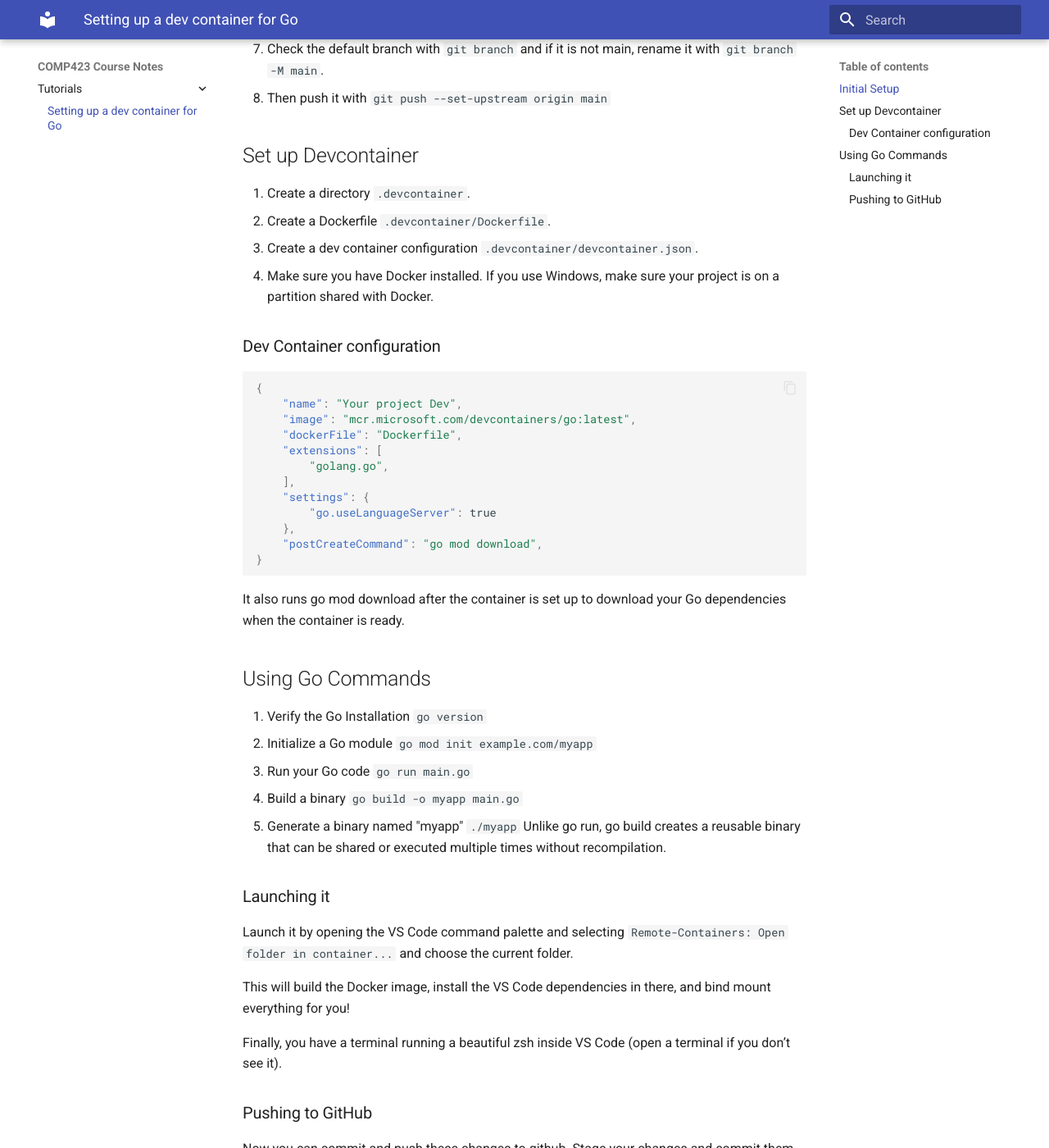
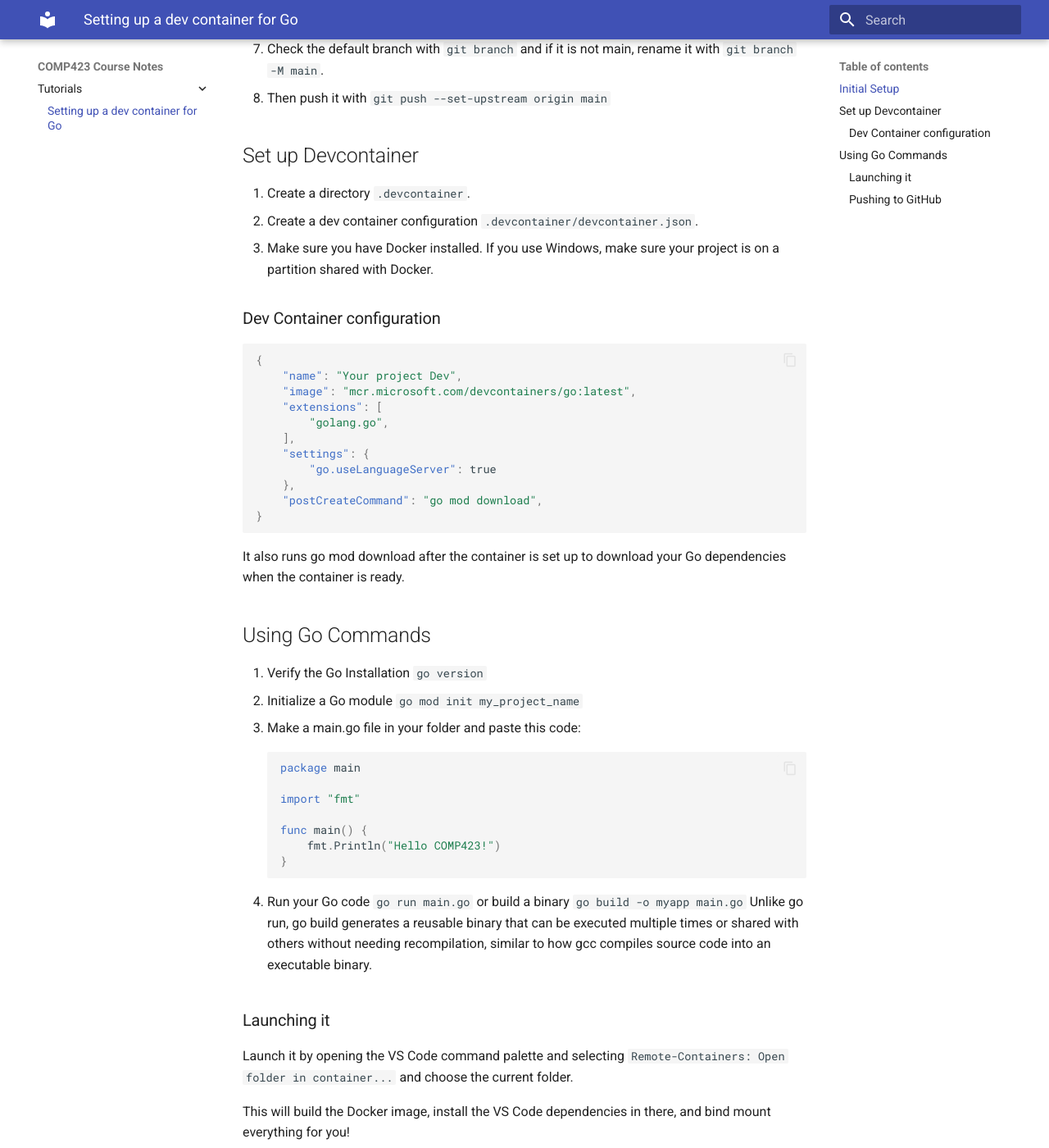
Before and after one commit to maximdolphin/comp423-course-notes, an MkDocs documentation site: the page built from docs/tutorials/go-tutorial.md, in a window 1280 px wide and 1400 px high, scrolled down 612 px. Shown: the whole window at 82% size. Built offline with MkDocs 1.6.1 and Material for MkDocs 9.7.7, drawn with Linux system fonts in a browser that asks for light colours.

Commit message:
add fixes to tutorial to ensure it works

````diff
--- a/docs/tutorials/go-tutorial.md
+++ b/docs/tutorials/go-tutorial.md
@@ -21,9 +21,8 @@
 ## Set up Devcontainer
 
 1. Create a directory `.devcontainer`.
-2. Create a Dockerfile `.devcontainer/Dockerfile`.
-3. Create a dev container configuration `.devcontainer/devcontainer.json`.
-4. Make sure you have Docker installed. If you use Windows, make sure your project is on a partition shared with Docker.
+2. Create a dev container configuration `.devcontainer/devcontainer.json`.
+3. Make sure you have Docker installed. If you use Windows, make sure your project is on a partition shared with Docker.
 
 ### Dev Container configuration
 
@@ -31,7 +30,6 @@
 {
     "name": "Your project Dev",
     "image": "mcr.microsoft.com/devcontainers/go:latest",
-    "dockerFile": "Dockerfile",
     "extensions": [
         "golang.go",
     ],
@@ -47,11 +45,20 @@
 ## Using Go Commands
 
 1. Verify the Go Installation ```go version```
-2. Initialize a Go module ```go mod init example.com/myapp```
-3. Run your Go code ```go run main.go```
-4. Build a binary ```go build -o myapp main.go```
-5. Generate a binary named "myapp" ```./myapp```
-Unlike go run, go build creates a reusable binary that can be shared or executed multiple times without recompilation.
+2. Initialize a Go module ```go mod init my_project_name```
+3. Make a main.go file in your folder and paste this code:
+```go
+package main
+
+import "fmt"
+
+func main() {
+    fmt.Println("Hello COMP423!")
+}
+```
+
+4. Run your Go code ```go run main.go``` or build a binary ```go build -o myapp main.go```
+Unlike go run, go build generates a reusable binary that can be executed multiple times or shared with others without needing recompilation, similar to how gcc compiles source code into an executable binary.
 
 ### Launching it
 
````
Also changed, not shown: site/404.html, site/index.html, site/search/search_index.json, site/tutorials/go-tutorial/index.html (added), 1 other file.
